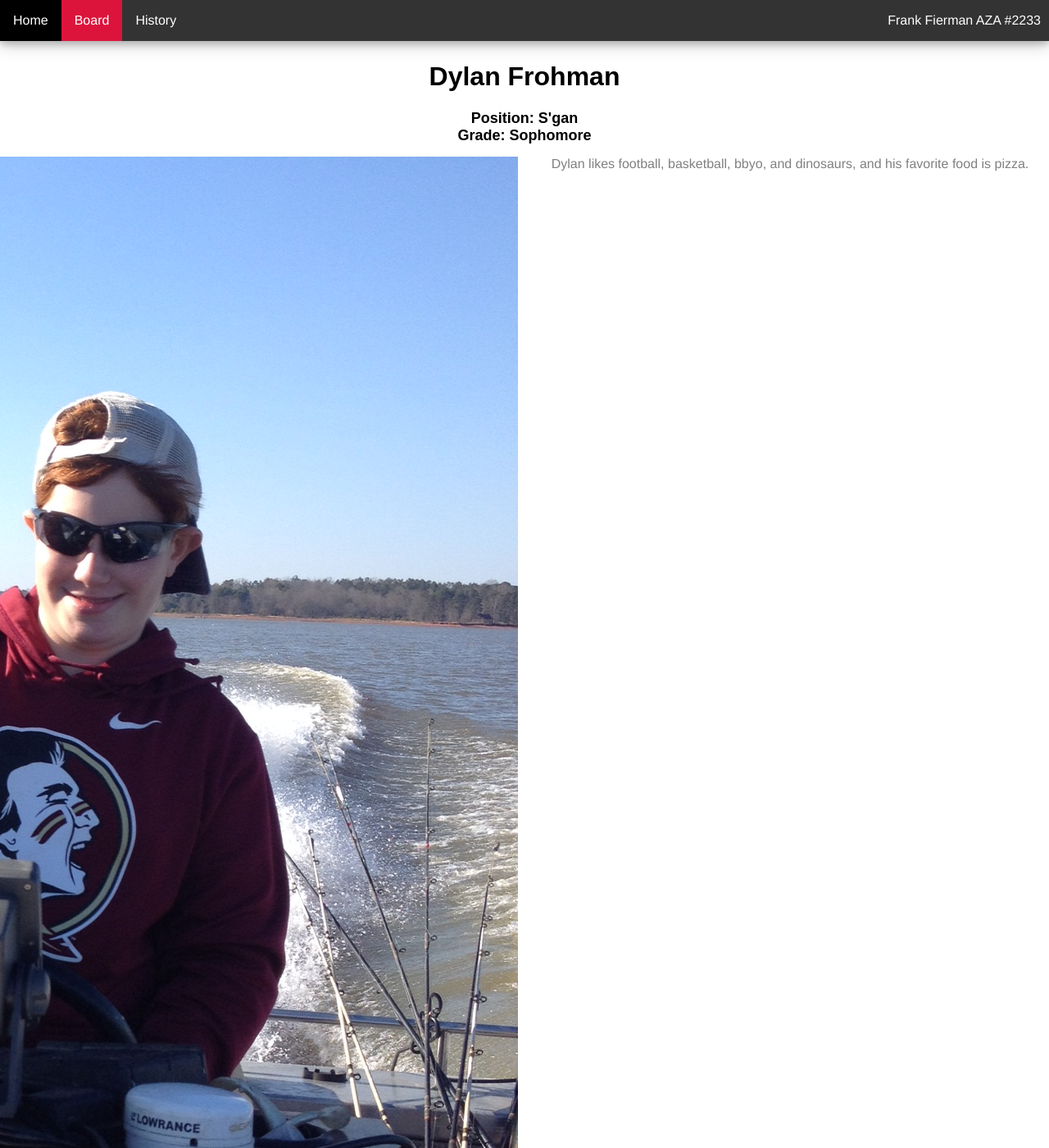
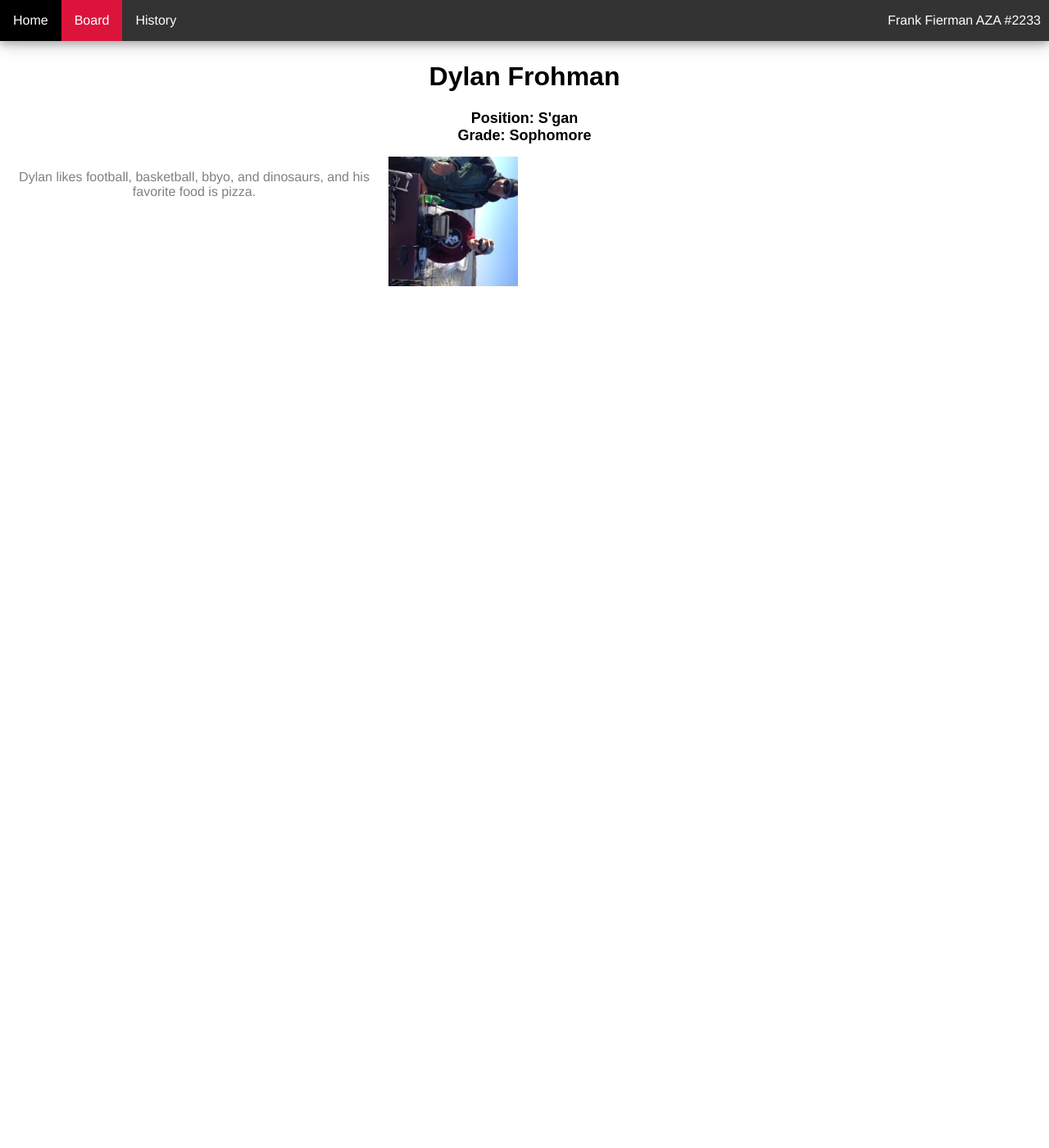
Before and after one commit to fiermanmazkir/fiermanmazkir.github.io, a Jekyll site: the page built from board/bios/DylanFrohman.md, in a window 1280 px wide and 1400 px high. Shown: the whole window at 82% size. Built offline with Jekyll 4.4.1, drawn with Linux system fonts in a browser that asks for light colours; comment, search, counter and statistics services are not loaded.

Commit message:
Update DylanFrohman.md

```diff
--- a/board/bios/DylanFrohman.md
+++ b/board/bios/DylanFrohman.md
@@ -22,6 +22,10 @@ img {
     -webkit-column-span: 1;
     column-span: 1;
     float: right;
+
+    -ms-transform: rotate(90deg);
+    -webkit-transform: rotate(90deg);
+    transform: rotate(90deg);
     }
 
 p {
@@ -35,6 +39,6 @@ p {
 Grade: Sophomore </h2>
 
 <div class="maintext">
-<img style="margin:auto; display:block;" src="Dylan.jpg">
+<img style="margin:auto; display:block;" src="Dylan.jpg" style="width:25%;height:25%;">
 <p> Dylan likes football, basketball, bbyo, and dinosaurs, and his favorite food is pizza. </p>
 </div>
```
